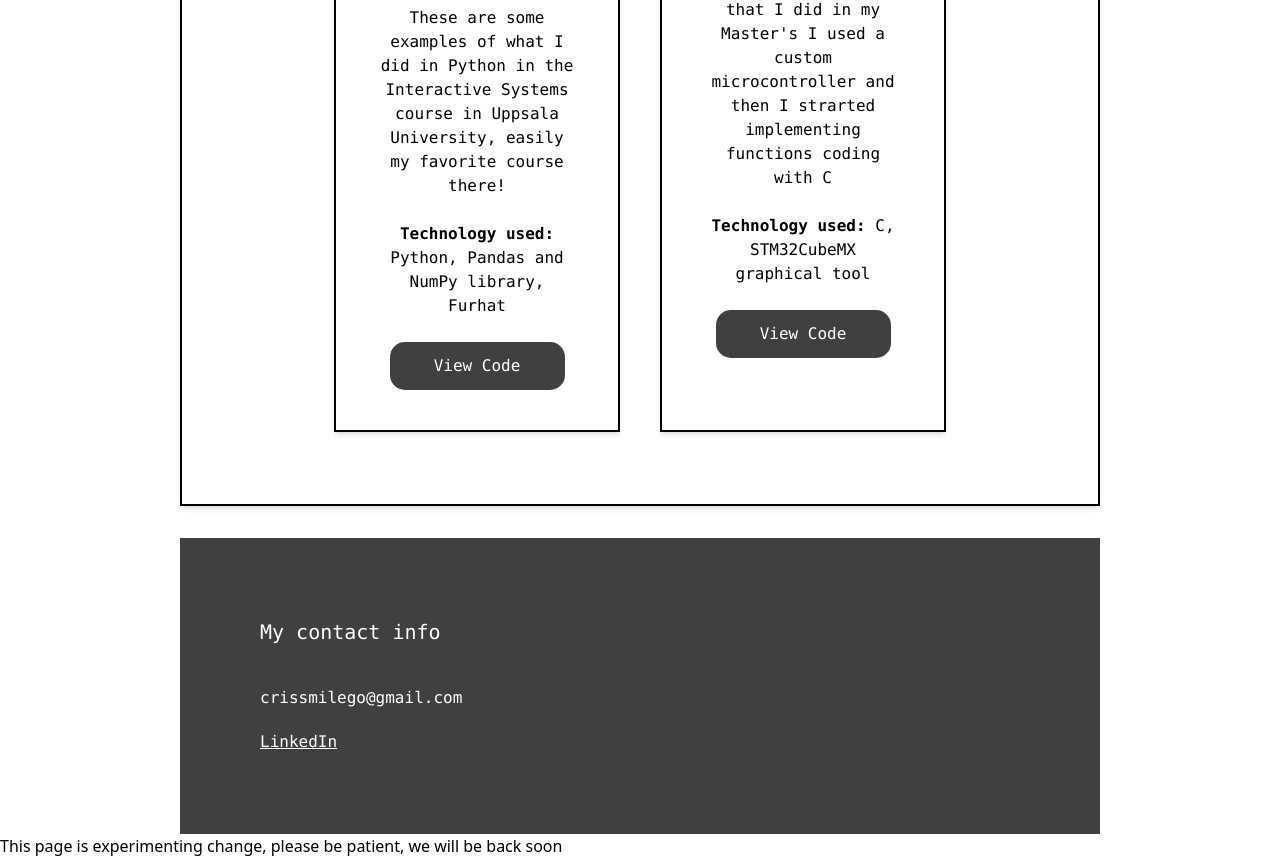
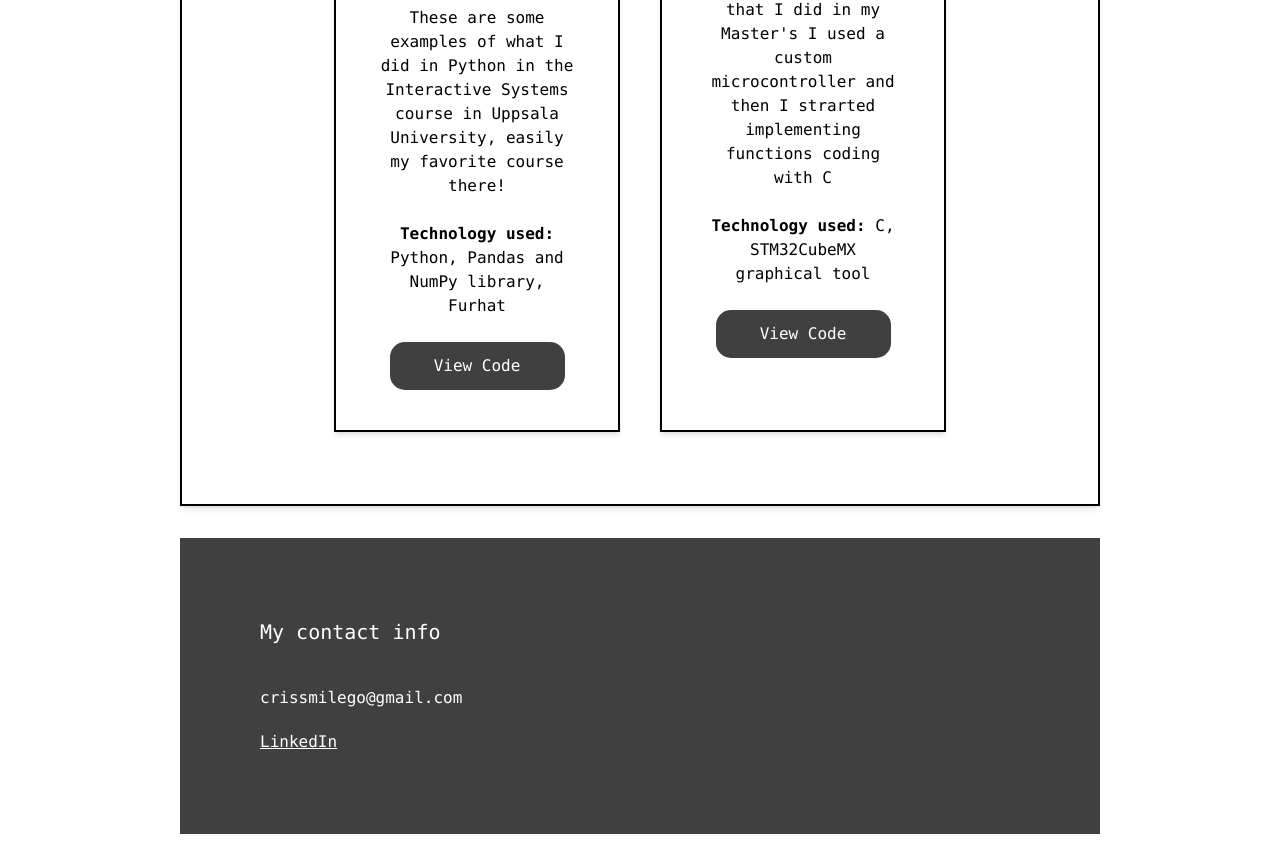
Before and after one commit to crismide/crismide.github.io, a React (Vite) app: page / in a window 1280 px wide. Shown: the part 1567-2425 px from the top of the page. After the commit the page ends 2401 px from the top, so only its background shows below. Built offline with nearby package versions, Linux system fonts and the light colour scheme.

Commit message:
remove p

```diff
--- a/index.html
+++ b/index.html
@@ -8,6 +8,5 @@
   <body>
     <div id="root"></div>
     <script type="module" src="/src/main.tsx"></script>
-    <p>This page is experimenting change, please be patient, we will be back soon</p>
   </body>
 </html>
--- a/vite.config.ts
+++ b/vite.config.ts
@@ -3,6 +3,9 @@ import react from '@vitejs/plugin-react'
 
 // https://vite.dev/config/
 export default defineConfig({
-  base: "/crismide.github.io",
+  base: "/crismide.github.io/",
+  build: {
+    outDir: 'dist',
+  },
   plugins: [react()],
 })
```
Also changed, not shown: 1 other file (tests, documents, lock files or other folders).
